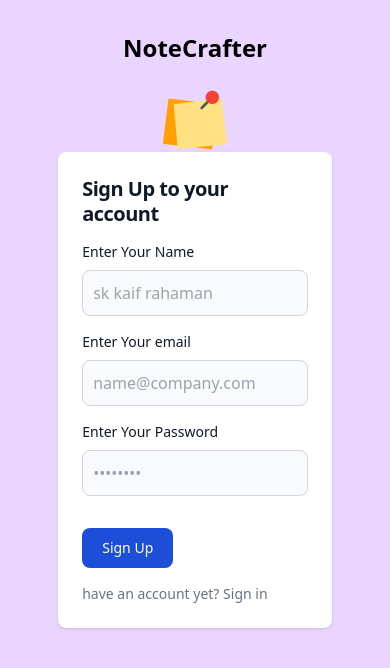
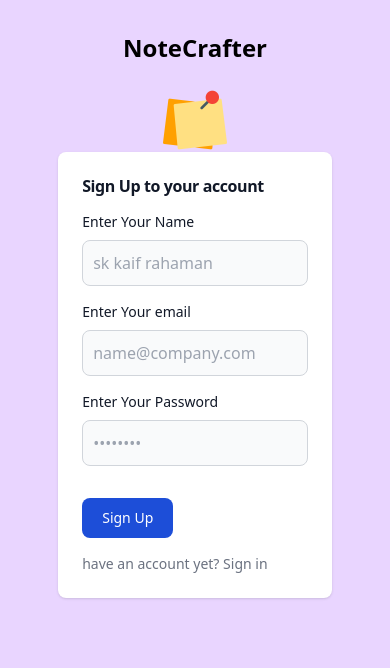
Before and after one commit to KaifBits/notecrafter_Frontend, a React (Create React App) app: page /signup in a window 390 px wide. Shown: the top 668 px of the page. Built offline with nearby package versions, Linux system fonts and the light colour scheme; grey boxes are pictures that could not be loaded.

Commit message:
Initial commit

```diff
--- a/src/Signin.js
+++ b/src/Signin.js
@@ -40,7 +40,7 @@ const Signin = () => {
                     <img src={img} alt="Logo" className='size-16 left-40' />
                     <div className="w-4/5 sm:w-full md:w-full bg-white rounded-lg shadow md:mt-0 sm:max-w-md xl:p-0 ">
                         <div className="p-6 space-y-4 md:space-y-6 sm:p-8">
-                            <h1 className="text-xl font-bold leading-tight tracking-tight text-gray-900 md:text-2xl">
+                            <h1 className="text-md font-bold leading-tight tracking-tight text-gray-900 md:text-2xl">
                                 Sign in to your account
                             </h1>
                             <form className="space-y-4 md:space-y-6" onSubmit={login}>
--- a/src/Signup.js
+++ b/src/Signup.js
@@ -73,9 +73,9 @@ const Singup = () => {
             NoteCrafter
         </Link>
         <img src={img} alt="Logo" className='size-16 left-40' />
-        <div class="w-4/5 md:w-full sm:w-full bg-white rounded-lg shadow dark:border md:mt-0 sm:max-w-md xl:p-0 dark:bg-gray-800 dark:border-gray-700">
+        <div class="w-4/5 md:w-full sm:w-full bg-white rounded-lg shadow dark:border md:mt-0 sm:max-w-md xl:p-0 ">
             <div class="p-6 space-y-4 md:space-y-6 sm:p-8">
-                <h1 class="text-xl font-bold leading-tight tracking-tight text-gray-900 md:text-2xl dark:text-white">
+                <h1 class="text-md font-bold leading-tight tracking-tight text-gray-900 md:text-2xl ">
                     Sign Up to your account
                 </h1>
                 <form class="space-y-4 md:space-y-6" onSubmit={handleSubmit}>
```
